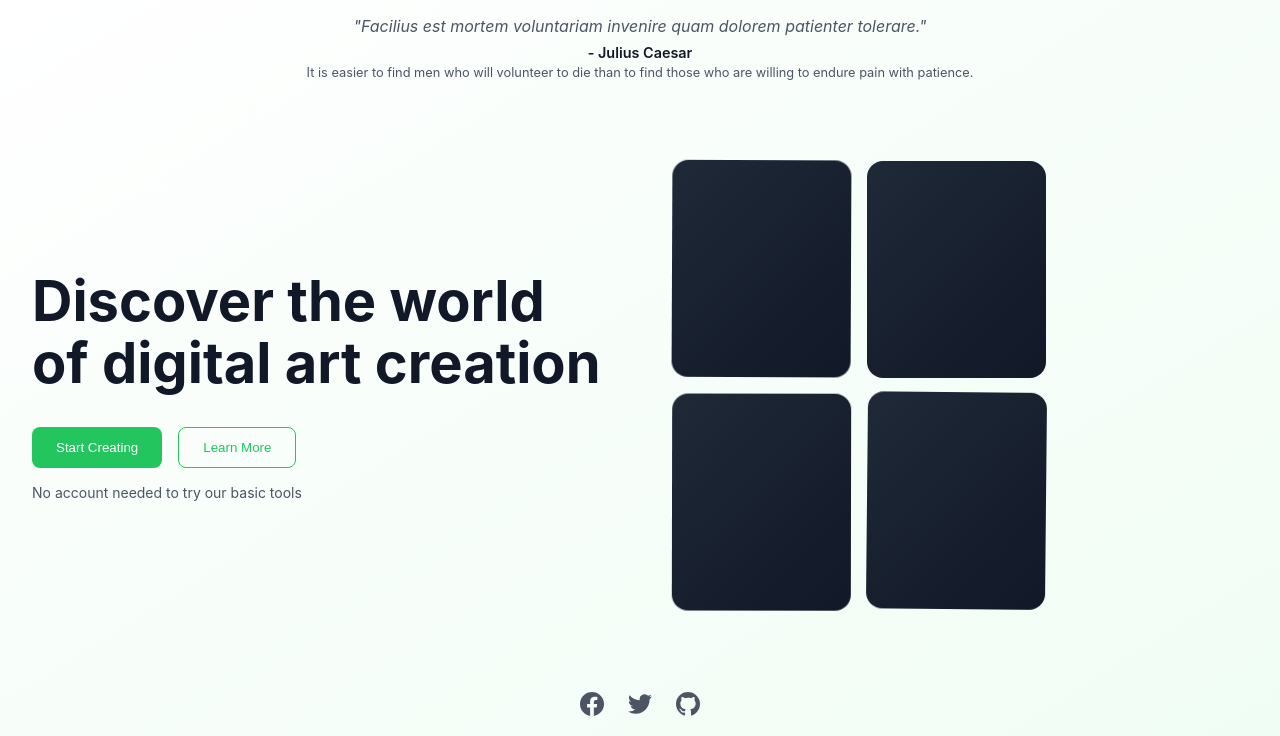
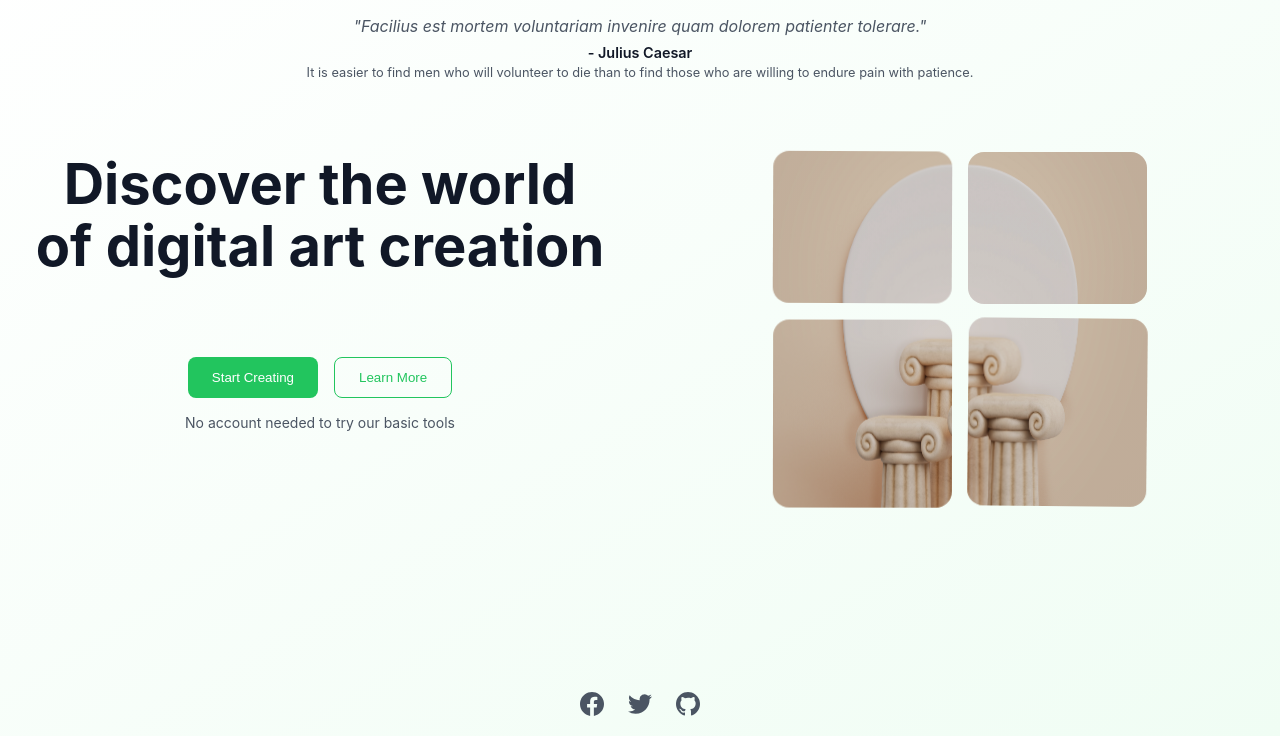
Before and after one commit to BilalMagg/Art-Gallery, a Flask app: page / in a window 1280 px wide. Shown: the part 64-800 px from the top of the page. Run offline with Flask 3, Linux system fonts and the light colour scheme.

Commit message:
Give the final style to the home before the last day

```diff
--- a/static/css/style.css
+++ b/static/css/style.css
@@ -143,18 +143,26 @@ body {
 
 .content-left {
   flex: 1;
+  height: 80%;
+  display: flex;
+  flex-direction: column;
+  /* justify-content: center; */
+  align-items: center;
+  /* border: 1px solid black; */
 }
 
 h1 {
   font-size: clamp(2.5rem, 5vw, 3.5rem);
   line-height: 1.1;
-  margin-bottom: 2rem;
+  margin-bottom: 5rem;
+  text-align: center;
 }
 
 .button-group {
   display: flex;
   gap: 1rem;
   margin-bottom: 1rem;
+  justify-content: center;
 }
 
 .btn {
@@ -198,33 +206,75 @@ h1 {
 
 .hero-graphics {
   position: relative;
-  width: 65%;
+  width: 100%;
   aspect-ratio: 1;
 }
 
 .squares-container {
+    position: relative;
+    z-index: 1;
     display: grid;
     grid-template-columns: repeat(2, 1fr);
     gap: 1rem;
-  width: 100%;
-  height: 100%;
+    width: 65%;
+    height: 65%;
+    margin: auto;
+    /* Add top margin to move squares down */
+    /* margin-top: 15%; */
 }
 
 .square {
     position: relative;
     border-radius: 1rem;
-  background: var(--square-gradient);
     overflow: hidden;
     transition: transform 0.3s ease;
     animation: float 3s ease-in-out infinite alternate;
 }
 
-.square:nth-child(2) { animation-delay: 0.5s; }
-.square:nth-child(3) { animation-delay: 1s; }
-.square:nth-child(4) { animation-delay: 1.5s; }
+.square1, .square2 {
+  margin-top: 30%;
+}
 
-.square:hover {
-  transform: translateY(-10px);
+.square3, .square4 {
+  margin-bottom: -20%;
+}
+
+.square::before {
+    content: '';
+    position: absolute;
+    top: 0;
+    left: 0;
+    right: 0;
+    bottom: 0;
+    background-image: url('../roman-background.jpg');
+    background-size: 200% 200%;
+    transition: transform 0.3s ease;
+}
+
+.square1::before { background-position: 0 0; }
+.square2::before { background-position: 100% 0; }
+.square3::before { background-position: 0 100%; }
+.square4::before { background-position: 100% 100%; }
+
+.square:hover::before {
+  transform: scale(1.1);
+}
+
+.square::after {
+    content: '';
+    position: absolute;
+    top: 0;
+    left: 0;
+    right: 0;
+    bottom: 0;
+    /* Reduce the opacity of the overlay to make the image lighter */
+    background: linear-gradient(135deg, rgba(31, 41, 55, 0.3), rgba(17, 24, 39, 0.3));
+    opacity: 0.3;
+    transition: opacity 0.3s ease;
+}
+
+.square:hover::after {
+    opacity: 0.1;
 }
 
 .model-container {
@@ -233,7 +283,7 @@ h1 {
   left: 0;
   width: 100%;
   height: 100%;
-  z-index: 1;
+  z-index: 2;
 }
 
 #threejs-canvas {
@@ -242,6 +292,7 @@ h1 {
   display: block;
 }
 
+/* Keep the existing animation for .square */
 @keyframes float {
   0% {
       transform: translateY(0) rotate(0deg);
@@ -250,6 +301,11 @@ h1 {
       transform: translateY(-10px) rotate(3deg);
   }
 }
+
+/* Adjust the delay for each square */
+.square:nth-child(2) { animation-delay: 0.5s; }
+.square:nth-child(3) { animation-delay: 1s; }
+.square:nth-child(4) { animation-delay: 1.5s; }
 
 /* Social Links */
 .social-links {
--- a/templates/index.html
+++ b/templates/index.html
@@ -65,6 +65,7 @@
 
             <div class="content-right">
                 <div class="hero-graphics">
+                    <div class="background-image"></div>
                     <div class="squares-container">
                         <div class="square square1"></div>
                         <div class="square square2"></div>
```
Also changed, not shown: static/roman-background.jpg (added). Lines whose indentation alone changed are shown as unchanged.
